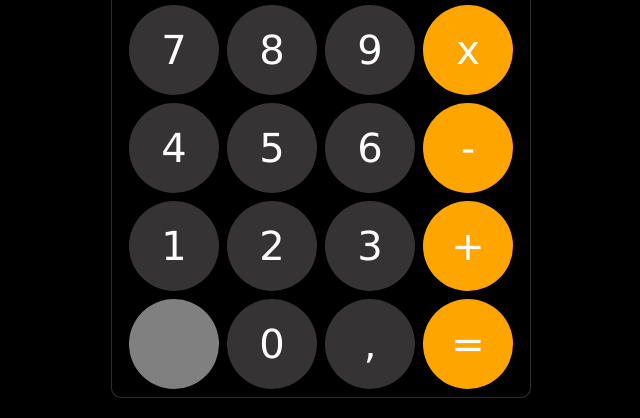
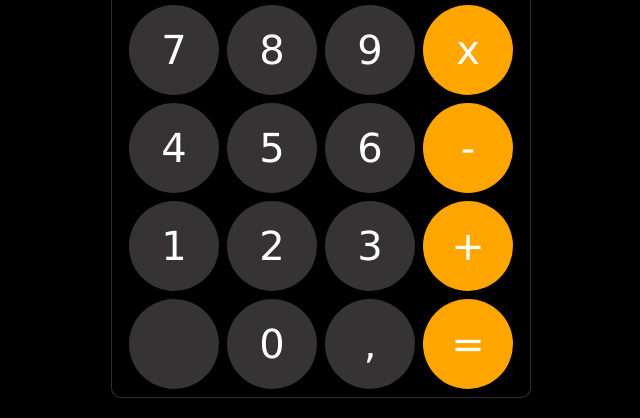
Before and after one commit to Gannik123/Calculator-2.0, a plain HTML site: page index.html in a window 1280 px wide. Shown: the part 382-800 px from the top of the page, without its empty margins (319-959 px from the left). Drawn offline with Linux system fonts and the light colour scheme.

Commit message:
Update index.html

```diff
--- a/index.html
+++ b/index.html
@@ -41,7 +41,7 @@
             <div class="btn orange" data-act="+">+</div>
         </div>
         <div class="flex">
-            <div class="btn"></div>
+            <div class="btn" data-num></div>
             <div class="btn" data-num="0">0</div>
             <div class="btn" data-num=",">,</div>
             <div class="btn orange" data-equal="=">=</div>
@@ -51,4 +51,5 @@
     <script src="script.js"></script>
 </body>
 
+
 </html>
```
